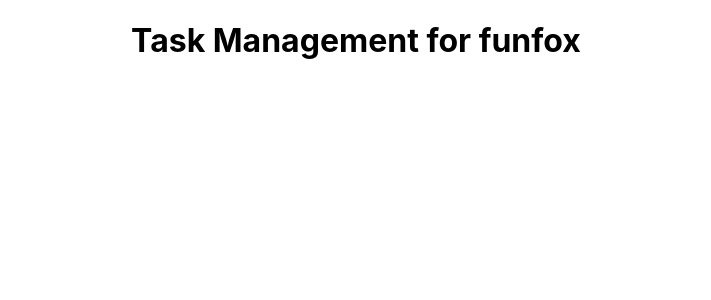
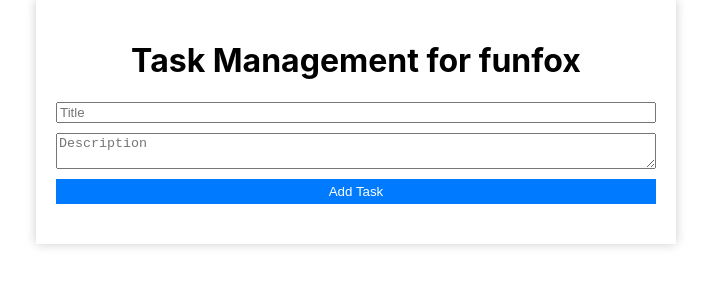
Before and after one commit to TashfeenRao/task-management, a React (Create React App) app: page / in a window 1280 px wide. Shown: the top 300 px of the page, without its empty margins (284-995 px from the left). Built offline with nearby package versions, Linux system fonts and the light colour scheme.

Commit message:
added small css for task form

```diff
--- a/src/App.css
+++ b/src/App.css
@@ -6,3 +6,47 @@
   display: flex;
   justify-content: center;
 }
+
+.App {
+  text-align: center;
+  margin: 0 auto;
+  max-width: 600px;
+  padding: 20px;
+  box-shadow: 0px 0px 10px rgba(0, 0, 0, 0.2);
+}
+
+form {
+  display: flex;
+  flex-direction: column;
+  gap: 10px;
+  margin-bottom: 20px;
+}
+
+button {
+  padding: 5px 10px;
+  background-color: #007bff;
+  color: white;
+  border: none;
+  cursor: pointer;
+}
+
+button:hover {
+  background-color: #0056b3;
+}
+
+.task {
+  border: 1px solid #ccc;
+  padding: 10px;
+  margin: 10px 0;
+  background-color: #f9f9f9;
+}
+
+.completed {
+  text-decoration: line-through;
+  color: #777;
+}
+
+button.delete {
+  margin-left: 10px;
+  background-color: #dc3545;
+}
--- a/src/App.js
+++ b/src/App.js
@@ -1,11 +1,17 @@
 import "./App.css";
+import { useTaskContext } from "./TaskContext";
+import TaskForm from "./TaskForm";
 
 function App() {
+  const { tasks, addTask, completeTask, deleteTask } = useTaskContext();
   return (
     <div className='App'>
       <header className='App-header'>
         <h1>Task Management for funfox</h1>
       </header>
+      <main>
+        <TaskForm addTask={addTask} />
+      </main>
     </div>
   );
 }
```
